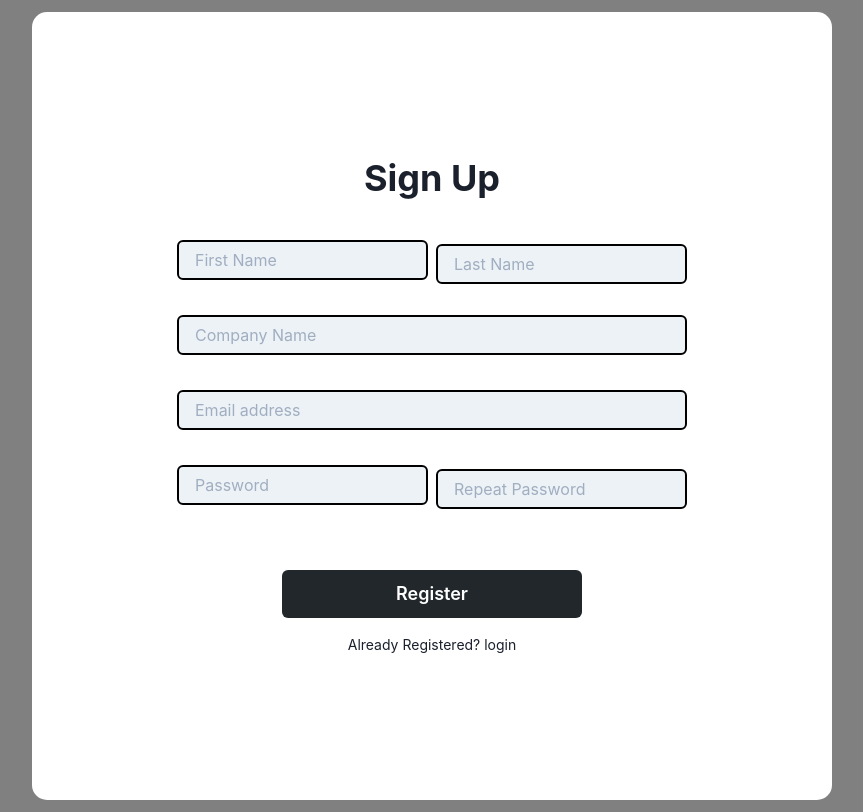
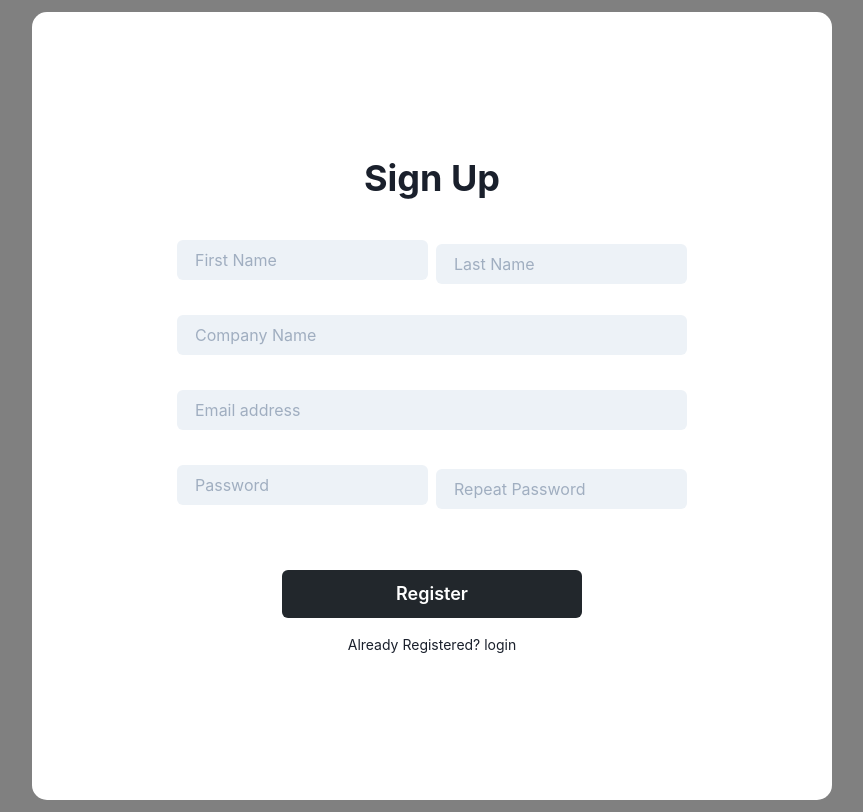
Before and after one commit to Lutif/react-touchdown, a React (Create React App) app: page /register in a window 1280 px wide. Shown: the whole page, without its empty margins (208-1071 px from the left). Built offline with nearby package versions, Linux system fonts and the light colour scheme.

Commit message:
fixes form validations

```diff
--- a/src/components/InputField.tsx
+++ b/src/components/InputField.tsx
@@ -14,7 +14,6 @@ export const InputField: React.FC<InputFieldProps> = ({
   return (
     <FormControl mb={2} minHeight="67px" isInvalid={!!error}>
       <Input
-        borderColor="black"
         {...field}
         {...props}
         id={field.name}
--- a/src/pages/Home.tsx
+++ b/src/pages/Home.tsx
@@ -19,12 +19,13 @@ export const Home: React.FC<HomeProps> = () => {
       history.push("/");
     }
   }, [auth.isLoggedIn]);
+  console.log("hello", auth?.user);
 
   return (
     <Box backgroundColor="white">
       <VStack>
-        <Heading>Welcome to TouchDown</Heading>
-        <Text>Still working on homepage thank you for registering </Text>
+        <Heading>Welcome to TouchDown {auth.user?.fullName}</Heading>
+        <Text>Still working on homepage thank you for registering</Text>
         <Text>Bored? </Text>
         <Button
           backgroundColor="#22272c"
--- a/src/pages/Login.tsx
+++ b/src/pages/Login.tsx
@@ -26,13 +26,15 @@ export const Login: React.FC<LoginProps> = () => {
     <Wrapper variant="regular">
       {res.status === 401 && (
         <Text mb={10} color="red">
-          Wrong Creadientials
+          Wrong credential
         </Text>
       )}
       <Formik
         initialValues={{ username: "", password: "" }}
         onSubmit={async (values) => login(values)}
         validationSchema={loginValidationSchema}
+        validateOnChange={false}
+        validateOnBlur={false}
       >
         {({ handleSubmit, isSubmitting }) => (
           <form>
--- a/src/pages/Register.tsx
+++ b/src/pages/Register.tsx
@@ -39,6 +39,8 @@ export const Register: React.FC<RegisterProps> = () => {
           register(values);
         }}
         validationSchema={registerValidationSchema}
+        validateOnChange={false}
+        validateOnBlur={false}
       >
         {({ handleSubmit, isSubmitting }) => (
           <form>
```
Also changed, not shown: src/types/UserType.ts (+3 -5 lines).
